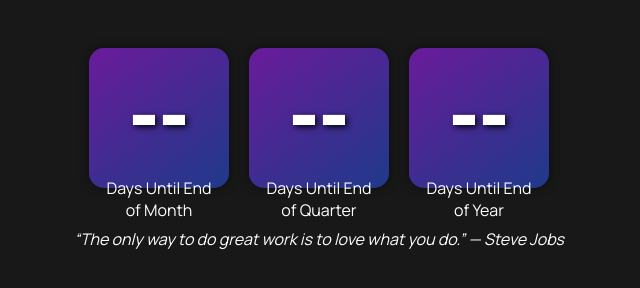
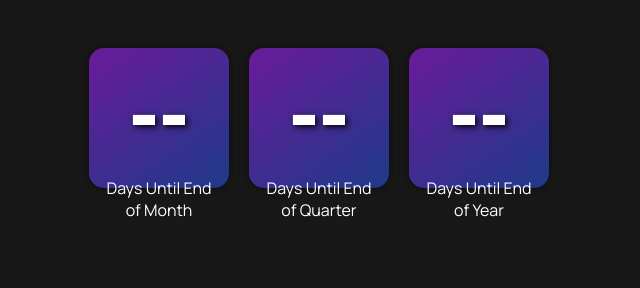
Before and after one commit to tfey621/countdowntimer, a plain HTML site: page index.html in a window 1280 px wide. Shown: the whole page, without its empty margins (321-961 px from the left). Drawn offline with Linux system fonts and the light colour scheme; a web font is replaced by a local one.

Commit message:
Update index.html

```diff
--- a/index.html
+++ b/index.html
@@ -3,7 +3,7 @@
 <head>
 <meta charset="UTF-8">
 <meta name="viewport" content="width=device-width, initial-scale=1.0">
-<title>Dynamic Countdown Timer with Motivational Quote</title>
+<title>Dynamic Countdown Timer</title>
 <!-- Load Manrope Font -->
 <link href="https://fonts.googleapis.com/css2?family=Manrope:wght@400;600;800&display=swap" rel="stylesheet">
 <!-- Load Bubble Font for Numbers -->
@@ -63,18 +63,6 @@
     text-align: center;
   }
 
-  .quote-container {
-    margin-top: 40px; /* Increased gap between quote and countdown */
-    font-size: 1em; /* Smaller quote size */
-    color: #fff;
-    text-align: center;
-    font-family: 'Manrope', sans-serif;
-    font-weight: 400;
-    max-width: 80%; /* To make the quote container responsive */
-    margin-left: auto;
-    margin-right: auto;
-    font-style: italic; /* Italicized quote text */
-  }
 </style>
 </head>
 <body>
@@ -93,10 +81,6 @@
       <div class="bubble" id="days-year">--</div>
       <div class="title">Days Until End of Year</div>
     </div>
-  </div>
-
-  <div class="quote-container" id="quote">
-    <!-- Motivational quote will be injected here -->
   </div>
 
   <script>
@@ -127,75 +111,15 @@
       return new Date(now.getFullYear(), 11, 31); // December 31
     }
 
-    // Array of motivational quotes from athletes/coaches (45 quotes)
-    const quotes = [
-      "“The harder you work, the harder it is to surrender.” — Vince Lombardi",
-      "“Success is no accident. It is hard work, perseverance, learning, studying, sacrifice, and most of all, love of what you are doing or learning to do.” — Pele",
-      "“I’ve missed more than 9,000 shots in my career. I’ve lost almost 300 games. 26 times I’ve been trusted to take the game winning shot and missed. I’ve failed over and over and over again in my life. And that is why I succeed.” — Michael Jordan",
-      "“It's not whether you get knocked down, it's whether you get up.” — Vince Lombardi",
-      "“You can’t win unless you learn how to lose.” — Kareem Abdul-Jabbar",
-      "“The only way to prove that you’re a good sport is to lose.” — Ernie Banks",
-      "“A champion is afraid of losing. Everyone else is afraid of winning.” — Billie Jean King",
-      "“You miss 100% of the shots you don’t take.” — Wayne Gretzky",
-      "“Do not let what you cannot do interfere with what you can do.” — John Wooden",
-      "“The more difficult the victory, the greater the happiness in winning.” — Pele",
-      "“It’s not the will to win that matters—everyone has that. It’s the will to prepare to win that matters.” — Paul “Bear” Bryant",
-      "“I never really felt that I deserved to be the best player in the world. I was just trying to get better every day.” — Michael Jordan",
-      "“When you want to succeed as bad as you want to breathe, then you’ll be successful.” — Eric Thomas",
-      "“You can't measure success by what you accomplish, you can only measure it by what you overcome.” — Coach K",
-      "“Failure is simply the opportunity to begin again, this time more intelligently.” — Henry Ford",
-      "“Champions keep playing until they get it right.” — Billie Jean King",
-      "“Hard work beats talent when talent doesn't work hard.” — Tim Notke",
-      "“Great things never come from comfort zones.” — Anonymous",
-      "“Success is not final, failure is not fatal: It is the courage to continue that counts.” — Winston Churchill",
-      "“The only way to do great work is to love what you do.” — Steve Jobs",
-      "“I find that the harder I work, the more luck I seem to have.” — Thomas Jefferson",
-      "“You miss 100% of the shots you don’t take.” — Wayne Gretzky",
-      "“Excellence is the gradual result of always striving to do better.” — Pat Riley",
-      "“It’s not about being the best. It’s about being better than you were yesterday.” — Unknown",
-      "“Persistence can change failure into extraordinary achievement.” — Matt Biondi",
-      "“The greatest glory in living lies not in never falling, but in rising every time we fall.” — Nelson Mandela",
-      "“Success usually comes to those who are too busy to be looking for it.” — Henry David Thoreau",
-      "“The road to success and the road to failure are almost exactly the same.” — Colin R. Davis",
-      "“I don't count my sit-ups. I only start counting when it starts hurting because they're the only ones that count.” — Muhammad Ali",
-      "“I can accept failure, everyone fails at something. But I can't accept not trying.” — Michael Jordan",
-      "“You don’t have to be great to start, but you have to start to be great.” — Zig Ziglar",
-      "“You never fail until you stop trying.” — Albert Einstein",
-      "“It always seems impossible until it's done.” — Nelson Mandela",
-      "“Act as if what you do makes a difference. It does.” — William James",
-      "“If you’re going through hell, keep going.” — Winston Churchill",
-      "“Believe you can and you're halfway there.” — Theodore Roosevelt",
-      "“Don’t stop when you’re tired. Stop when you’re done.” — Unknown",
-      "“You are never too old to set another goal or to dream a new dream.” — C.S. Lewis",
-      "“The future depends on what you do today.” — Mahatma Gandhi",
-      "“The only limit to our realization of tomorrow is our doubts of today.” — Franklin D. Roosevelt",
-      "“Whether you think you can or you think you can’t, you’re right.” — Henry Ford",
-      "“It does not matter how slowly you go as long as you do not stop.” — Confucius",
-      "“Everything you’ve ever wanted is on the other side of fear.” — George Addair"
-    ];
-
-    // Function to randomly display a quote from the array
-    function displayQuote() {
-      const randomQuote = quotes[Math.floor(Math.random() * quotes.length)];
-      document.getElementById('quote').textContent = randomQuote;
-    }
-
-    // Update countdown and quote every 24 hours
+    // Update countdown timers
     setInterval(function() {
-      // Update the countdown timers
       const endOfMonth = getEndOfMonth();
       const endOfQuarter = getEndOfQuarter();
       const endOfYear = getEndOfYear();
       document.getElementById('days-month').textContent = getDaysDifference(endOfMonth);
       document.getElementById('days-quarter').textContent = getDaysDifference(endOfQuarter);
       document.getElementById('days-year').textContent = getDaysDifference(endOfYear);
-
-      // Display a random quote
-      displayQuote();
     }, 86400000); // Update once every 24 hours
-
-    // Initial setup
-    displayQuote();
   </script>
 </body>
 </html>
```
